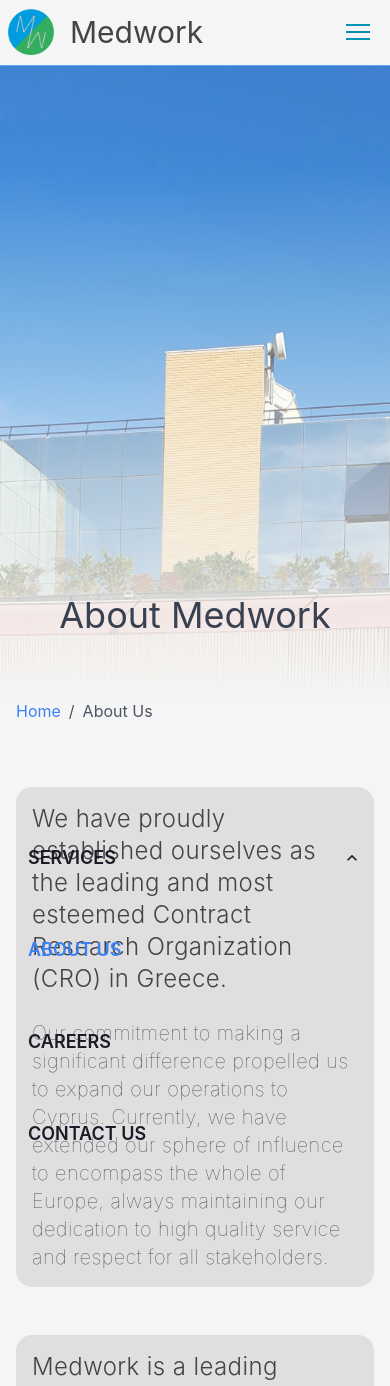
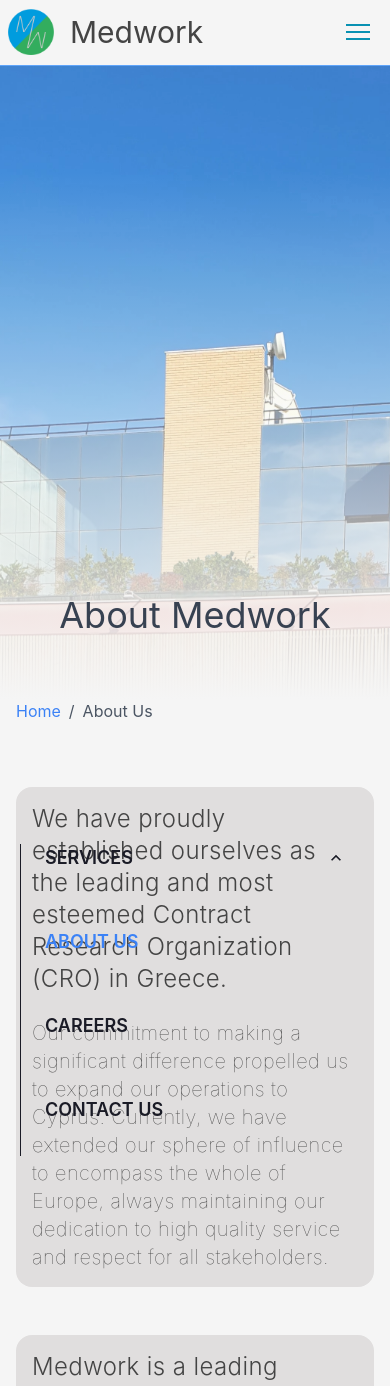
Before and after one commit to Medwork-CRO/webpage, a Next.js app: page /about-us in a window 390 px wide. Shown: the top 1386 px of the page. Built offline with nearby package versions, Linux system fonts and the light colour scheme.

Commit message:
Update Hamburger

```diff
--- a/src/components/NavHamburger.tsx
+++ b/src/components/NavHamburger.tsx
@@ -30,12 +30,16 @@ function VerticalNav({ label, href, subCategories }: NavProp) {
     const clickedOption = isClicked ? "border-blue-500" : "";
     const hasSubCategories = subCategories && subCategories.length > 0;
 
+    // pb-4 mb-4
     return (
-        <div className="transform duration-200">
+        <div className="
+            transform duration-200
+        ">
             <div
                 className={`
                 flex items-center justify-between
-                pb-4 mb-4 text-lg font-semibold
+                mb-2
+                text-lg font-semibold
                 text-medwork-dark dark:text-medwork-light
                 ${clickedOption}
                 `}
@@ -62,11 +66,15 @@ function VerticalNav({ label, href, subCategories }: NavProp) {
                 )}
             </div>
             {isClicked && hasSubCategories && (
-                <div className={"flex w-[200px] flex-col border-l border-medwork-dark dark:border-medwork-light"}>
+                <div className="
+                    flex w-[200px] flex-col
+                    ml-2 pt-8 pl-4 gap-8
+                    border-l border-medwork-dark dark:border-medwork-light
+                ">
                     {subCategories.map((subCategory) => (
                         <Link
                             onClick={handleClick}
-                            className="ml-2 px-5 py-3 text-lg font-semibold text-medwork-dark dark:text-medwork-light"
+                            className="text-lg font-semibold text-medwork-dark dark:text-medwork-light"
                             aria-label={`By clicking you will be taken to ${subCategory.label}`}
                             key={subCategory.href}
                             href={subCategory.href}
@@ -86,7 +94,14 @@ function NavHamburger(navHamburger: NavHamburgerProp & { isOpen: boolean }) {
     return (
         <>
             {navHamburger.isOpen && <div className="fixed inset-0 bg-medwork-light backdrop-blur-sm bg-opacity-10 z-10 overscroll-none"></div>}
-            <div className={`mx-4 pb-6 flex flex-col gap-8 z-40 fixed inset-x-1 bottom-0 ${visibility}`}>
+            <div className={`
+                flex flex-col
+                mx-4 px-4 pb-6
+                border-l border-medwork-dark dark:border-medwork-light
+                gap-12 z-40
+                fixed inset-x-1 bottom-0
+                ${visibility}
+            `}>
                 {navHamburger.nav.map((props) => (<VerticalNav key={props.href} {...props} />))}
             </div>
         </>
--- a/src/components/People.tsx
+++ b/src/components/People.tsx
@@ -11,7 +11,11 @@ const membersInfo: MemberInfo[] = [
         name: "Nicolas Tsiakkas",
         title: "Scientific Director",
         description:
-            ["Nicolas Tsiakkas has been an active member of the pharmaceutical industry for over 35 years, having gained a deep knowledge and expertise across a wide range of pharmacovigilance, clinical development and quality assurance activities. Following his specialization in ophthalmology at the Medical School of Wurzburg in Germany, he started his career in 1989 in Schering-Plough Greece, holding the position of Medical Director for a period of 5 years. He then moved to Rhone-Poulenc Rorer as the Regional Medical Director and Pharmacovigilance Manager, being responsible for the company's research program from Phase II to Phase IV studies and surveys in Greece, Bulgaria, Romania and former Yugoslavia. Following the merger of Rhone-Poulenc Rorer with Hoechst-Marion-Roussel, he served as a Medical Director and Pharmacovigilance Manager in Aventis Pharma Greece, between 2000 and 2005. In 2005 he founded Medwork, which, under his leadership, has grown from a company offering clinical research and Pharmacovigilance services to a highly esteemed, Vigilance services oriented CRO for international and local pharmaceutical companies. Dr. Tsiakkas is a member of the Pharmacovigilance Working Group of the European CRO Federation (EUCROF). Since 2019, he is also a member of the organizing committee for the DIA EU-QPPV annual meetings.",]
+            [
+                "Nicolas Tsiakkas has been an active member of the pharmaceutical industry for over 30 years, possessing extensive knowledge and expertise in pharmacovigilance, clinical development, and quality assurance. An MD by training, Nicolas commenced his pharmaceutical career in 1989 at Schering-Plough Greece as Medical Director. Following a five-year tenure, he transitioned to Rhone-Poulenc Rorer, serving as the Regional Medical Director and Pharmacovigilance Manager for Greece, Bulgaria, Romania, and the former Yugoslavia.",
+                "In 2005, amidst successive mergers with Hoechst Marion Russel and Sanofi, he established Medwork. Under his leadership, Medwork has evolved from a provider of clinical research and pharmacovigilance services into a highly-regarded CRO, specializing in vigilance services for both international and local pharmaceutical companies.",
+                "Dr. Tsiakkas is a member of the Pharmacovigilance Working Group of the European CRO Federation (EUCROF). Additionally, from 2019 to 2022, he served on the organizing committee for the DIA Global Forum for Qualified Persons in Pharmacovigilance.",
+            ]
     },
     {
         image: person2,
@@ -28,14 +32,21 @@ const membersInfo: MemberInfo[] = [
         name: "Katerina Paschou",
         title: "Human Resources Manager",
         description:
-            ["Emily is a dedicated and compassionate HR professional with a passion for creating a positive work environment. With expertise in talent acquisition, employee relations, and performance management, she ensures that the organization attracts and retpersonns top talent. Emily's exceptional interpersonal skills and ability to build strong relationships make her a trusted advisor to both employees and management.",]
+            [
+                "Katerina Paschou graduated from the National and Kapodistrian University of Athens with a bachelor's degree in Dentistry (DDS). She practiced Dentistry for two years and in 2009 she joined Medwork, taking up the position of Pharmacovigilance Assistant. Since then, Katerina has been gradually taking responsibility for a variety of complex and difficult tasks, among which have been assuming the roles of EU Qualified Person for Pharmacovigilance (QPPV) and Local Pharmacovigilance Contact Person. She has also served as a substitute Drug Safety Manager at Roche Hellas for a period of six months in 2011.",
+                "Katerina progressively assumed further responsibilities and became the Pharmacovigilance Manager of Medwork in 2012, coordinating a department of 26 pharmacovigilance professionals. Her extensive knowledge of pharmacovigilance and her personal commitment to quality makes her an invaluable member of Medwork's team.",
+            ]
     },
     {
         image: person4,
         name: "Fotoula Dragatsi",
         title: "Sales Manager",
         description:
-            ["Alex is a results-driven sales professional with a proven track record of exceeding targets. With expertise in lead generation, account management, and sales strategy, he drives revenue growth and builds long-term customer relationships. Alex's exceptional communication skills and ability to understand customer needs make him a valuable asset to any sales team.",]
+            [
+                "Fotoula has more than 18 years in the pharmaceutical industry experience. She started her career in 1995 as a Sales Representative at Boehringer Ingelheim, Greece, and, one year later, moved to Rhone-Poulenc Rorer/Aventis as a Clinical Research Associate. Fotoula progressively assumed management responsibilities in a wide range of activity areas, including clinical trial regulatory clearance, investigative product management, training and SOP development. Following the creation of Sanofi-Aventis in 2005, Fotoula assumed further responsibilities including the roles of SOP & Training Ambassador, Clinical Trial Application Manager and Investigational Product Manager.",
+                "In 2011, Fotoula joined Medwork as Quality Services Manager and in this capacity she is responsible for the organization, provision and management of all aspects of quality management services.",
+                "In addition to her deep knowledge of and experience in quality assurance and the training she received in her specialist field, Fotoula has also been trained as an auditor/lead auditor as per ISO 9001 and has successfully conducted numerous GCP, GDP and quality system audits.",
+            ]
     },
 ];
 
--- a/src/pages/careers/index.tsx
+++ b/src/pages/careers/index.tsx
@@ -35,7 +35,7 @@ function Cosmetovigilance() {
                 <div className="flex flex-col gap-12 px-4 sm:px-6 lg:px-0 py-16">
                     <DisplayParagraphs withLead={true} paragraphs={paragraphs} />
                     {/* <DualLayerParallax imageFull='/assets/image-full.png' imageBottom='/assets/image-bottom.png' text='Join the Team' /> */}
-                    <div className="my-8 flex flex-col gap-2 items-center whitespace-pre-line text-2xl font-thin text-blue-600 dark:text-blue-400">
+                    <div className="my-8 flex flex-col gap-6 items-center whitespace-pre-line text-2xl font-thin text-blue-600 dark:text-blue-400">
                         You can see all our open job offerings
                         <div className="mt-4 flex flex-col sm:flex-row justify-center items-center gap-6 text-center w-full">
                             <RoundedButtonExternal
@@ -54,6 +54,11 @@ function Cosmetovigilance() {
                                 type={ButtonType.IMAGE}
                                 source={linkedin}
                             />
+                        </div>
+                    </div>
+                    <div className="my-8 flex flex-col gap-6 items-center whitespace-pre-line text-2xl font-thin text-blue-600 dark:text-blue-400">
+                        You can always send us your CV, even if there is no open job offering that suits you
+                        <div className="mt-4 flex flex-col sm:flex-row justify-center items-center gap-6 text-center w-full">
                             <RoundedButtonExternal
                                 label={"Email us your CV"}
                                 href={`mailto:${hrEmail}`}
--- a/src/pages/contact-us/MapCategory.tsx
+++ b/src/pages/contact-us/MapCategory.tsx
@@ -88,10 +88,10 @@ function getCompanyInfo() {
     return (
         <div className="font-semibold text-xl text-left">
             <div className="
-                flex flex-col max-w-[300px] justify-start gap-4 rounded-lg
+                flex flex-col w-full max-w-[400px] justify-start gap-4 rounded-lg
                 sm:bg-medwork-light sm:dark:bg-medwork-dark sm:bg-opacity-90
                 border border-medwork-dark dark:border-medwork-light
-                p-0 sm:p-4
+                p-6
             ">
                 {getContact("(+30) 210 9960971", "+302109960971", ContactType.Phone)}
                 {getContact("(+30) 210 9969578", "+302109969578", ContactType.Fax)}
```
